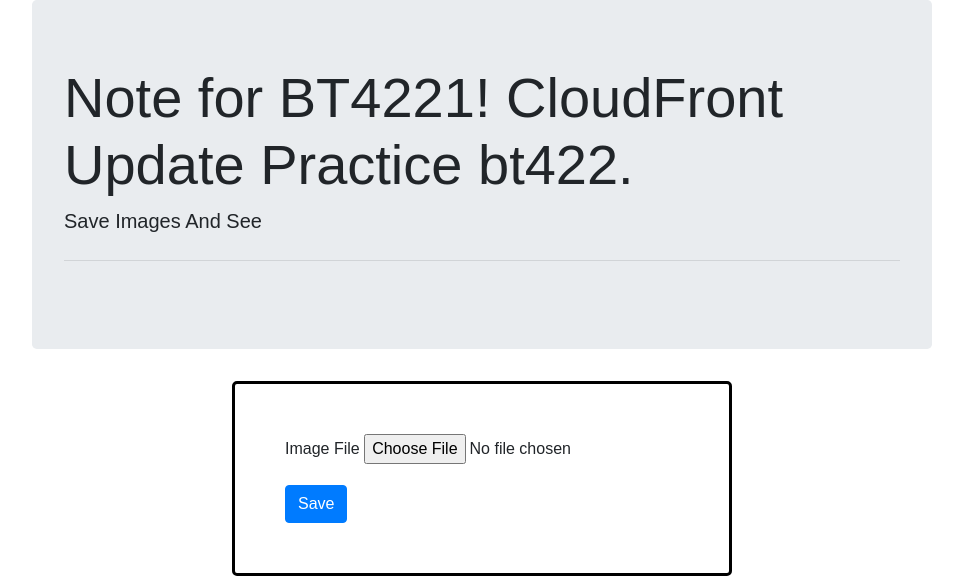
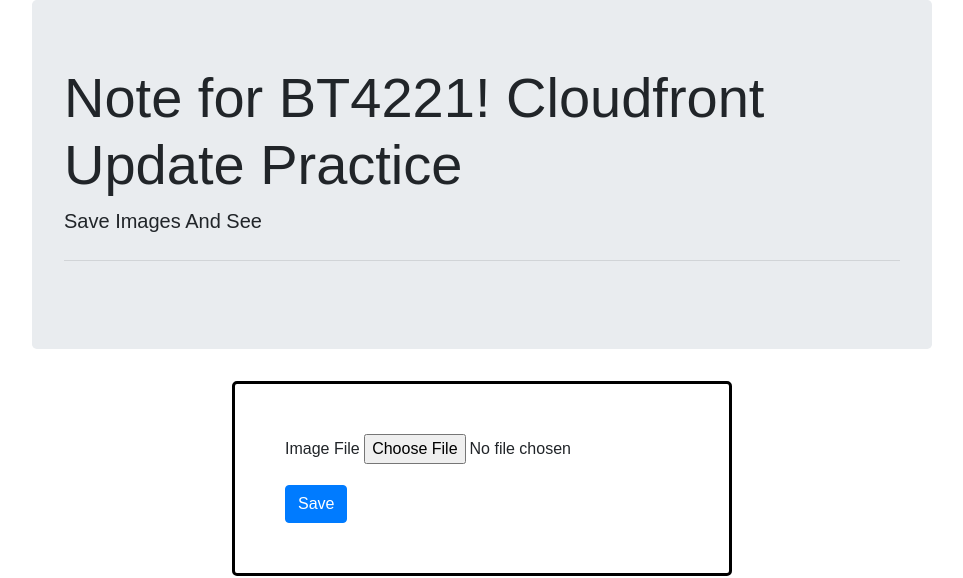
Before and after one commit to jaredtin98/my_front, a plain HTML site: page index.html in a window 1280 px wide. Shown: the top 578 px of the page, without its empty margins (158-1121 px from the left). Drawn offline with nearby package versions, Linux system fonts and the light colour scheme; a web font is replaced by a local one.

Commit message:
Edited cloudfront update

```diff
--- a/index.html
+++ b/index.html
@@ -68,7 +68,7 @@
 <body>
 <div class="wrap">
     <div class="jumbotron">
-        <h1 class="display-4"> Note for BT4221! CloudFront Update Practice bt422.</h1>
+        <h1 class="display-4"> Note for BT4221! Cloudfront Update Practice </h1>
         <p class="lead">Save Images And See</p>
         <hr class="my-4">
     </div>
```
